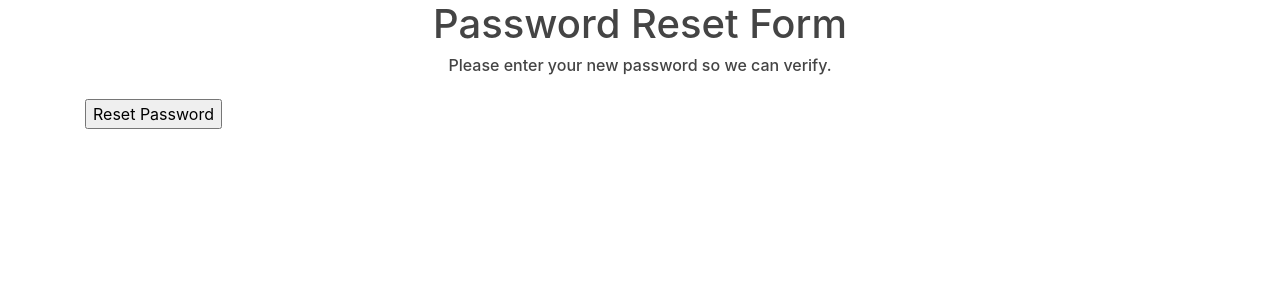
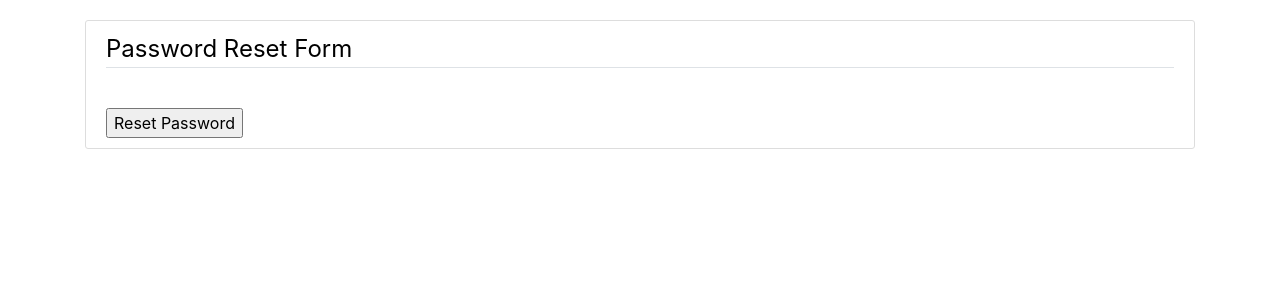
Before and after one commit to Goosefrom/practic, a Django app: template users/templates/users/password_reset_form.html in a window 1280 px wide. Shown: the part 70-370 px from the top of the page. Run offline with Django 3.2, Linux system fonts and the light colour scheme; the template is opened without the code that fills it, so the values that code supplies are empty; some libraries are stand-ins or nearby versions.

Commit message:
Password reset update design v3

```diff
--- a/users/templates/users/password_reset_form.html
+++ b/users/templates/users/password_reset_form.html
@@ -1,17 +1,16 @@
 {% extends "blog/base.html" %}
 {% load crispy_forms_tags %}
 {% block content%}
-<div class="text-center" style="width: 80%; margin: 0 auto">
-  <h1>Password Reset Form</h1>
-  <h6 style="width: 60%; margin: 0 auto">
-    Please enter your new password so we can verify.
-  </h6>
-</div>
-<br />
-<form action="" method="POST">
+<div class="content-section">
+
+   <fieldset class="form-group">
+                <legend class="border-bottom mb-4">Password Reset Form</legend>
+   </fieldset>
+  <form action="" method="POST">
   {% csrf_token %}
   {{form}}
-  <input type="submit" value="Reset Password"/>
-</form>
+    <input type="submit" value="Reset Password"/>
+  </form>
+</div>
 
 {% endblock%}
```
Also changed, not shown: users/templates/users/password_reset_done.html (+8 -9 lines), db.sqlite3.
